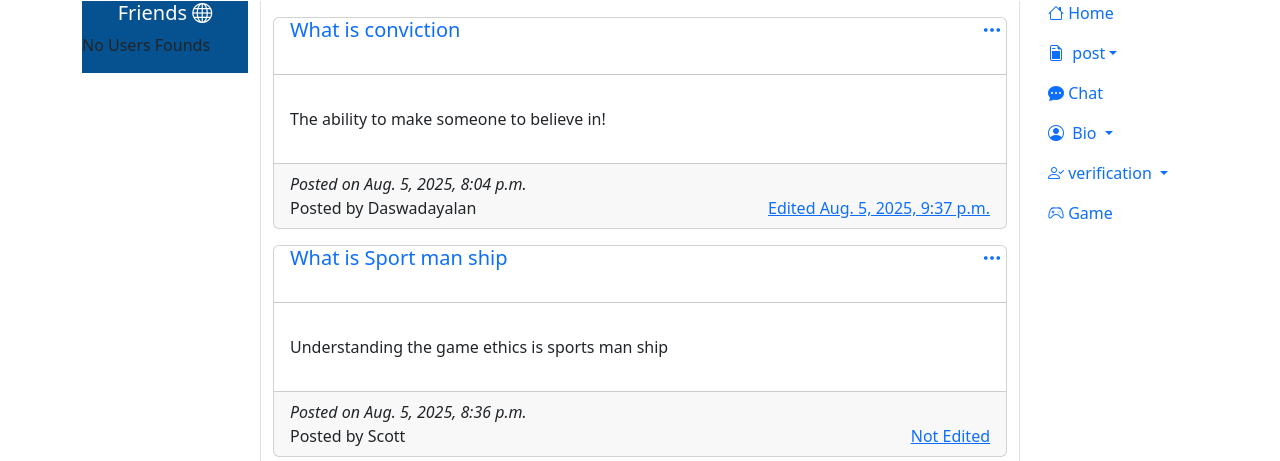
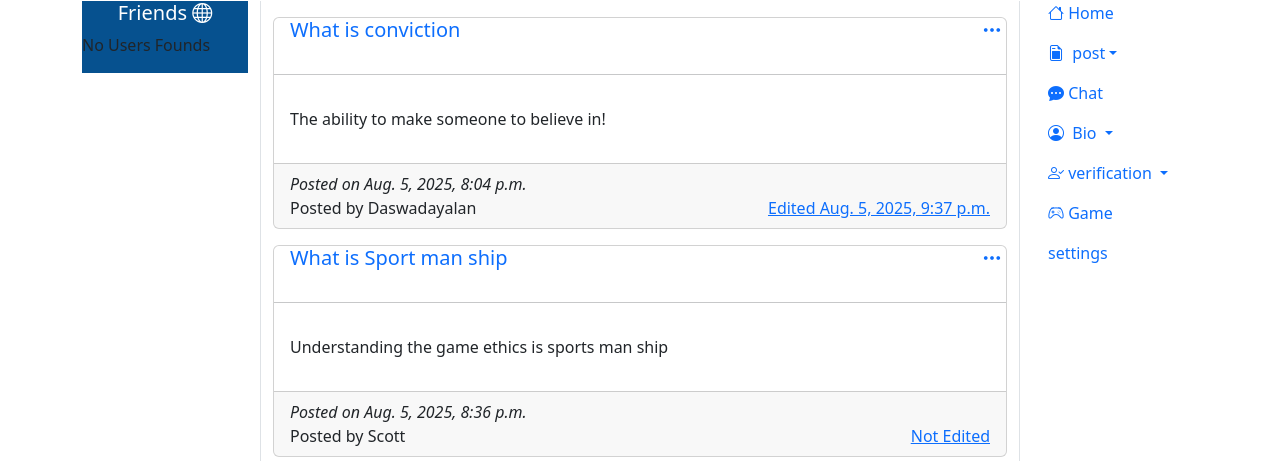
Before and after one commit to daswa25/tyler_engine, a Django app: template tyler_forum/general/templates/general/dashboard.html in a window 1280 px wide. Shown: the part 63-524 px from the top of the page. Run offline with Django 5.2, Linux system fonts and the light colour scheme; the template is opened without the code that fills it: values that come from a table or form of the project are taken from there, others are empty; data comes from the database, SQL or seed files in the repository; both versions use the stored data as it was after the commit; some libraries are stand-ins or nearby versions.

Commit message:
future work for data insights

```diff
--- a/tyler_forum/general/templates/general/dashboard.html
+++ b/tyler_forum/general/templates/general/dashboard.html
@@ -2,6 +2,9 @@
 {% load static %}
 {% block page-content %}
   <style>
+.pointer{
+  cursor:pointer;
+}
 .message-out{
   color: blue !important;
   width: 150px !important;
@@ -185,7 +188,14 @@
             {% if user_id.verify_email is 0 %}
                 <li><a class="dropdown-item" href="#" style="color:rgb(6, 81, 143) !important;">{{user_id.email}}<span class='badge bg-danger'>Not-verified</span></a></li>
             {% endif %}</ul></li>
-      <li class='nav-item'><a class="nav-link active" aria-current="page" href="{% url "games" %}"><i class="bi bi-controller"></i>&nbsp;Game </a></li>
+      <li class='nav-item'><a class="nav-link " aria-current="page" href="{% url "games" %}"><i class="bi bi-controller"></i>&nbsp;Game </a></li>
+      <li Class='nav-item pointer '><a class='nav-link dropdown '  data-bs-toggle="dropdown">settings</a>
+        <ul class='dropdown-menu'>
+        <li class='dropdown-item'><a> data insights</a></li>
+        <li class='dropdown-item'><a> Time Spent</a></li>
+        <li class='dropdown-item'><a>Preferences</a></li>
+      </ul></li>
+
     </ul>
 
 
```
Also changed, not shown: tyler_forum/db.sqlite3.
